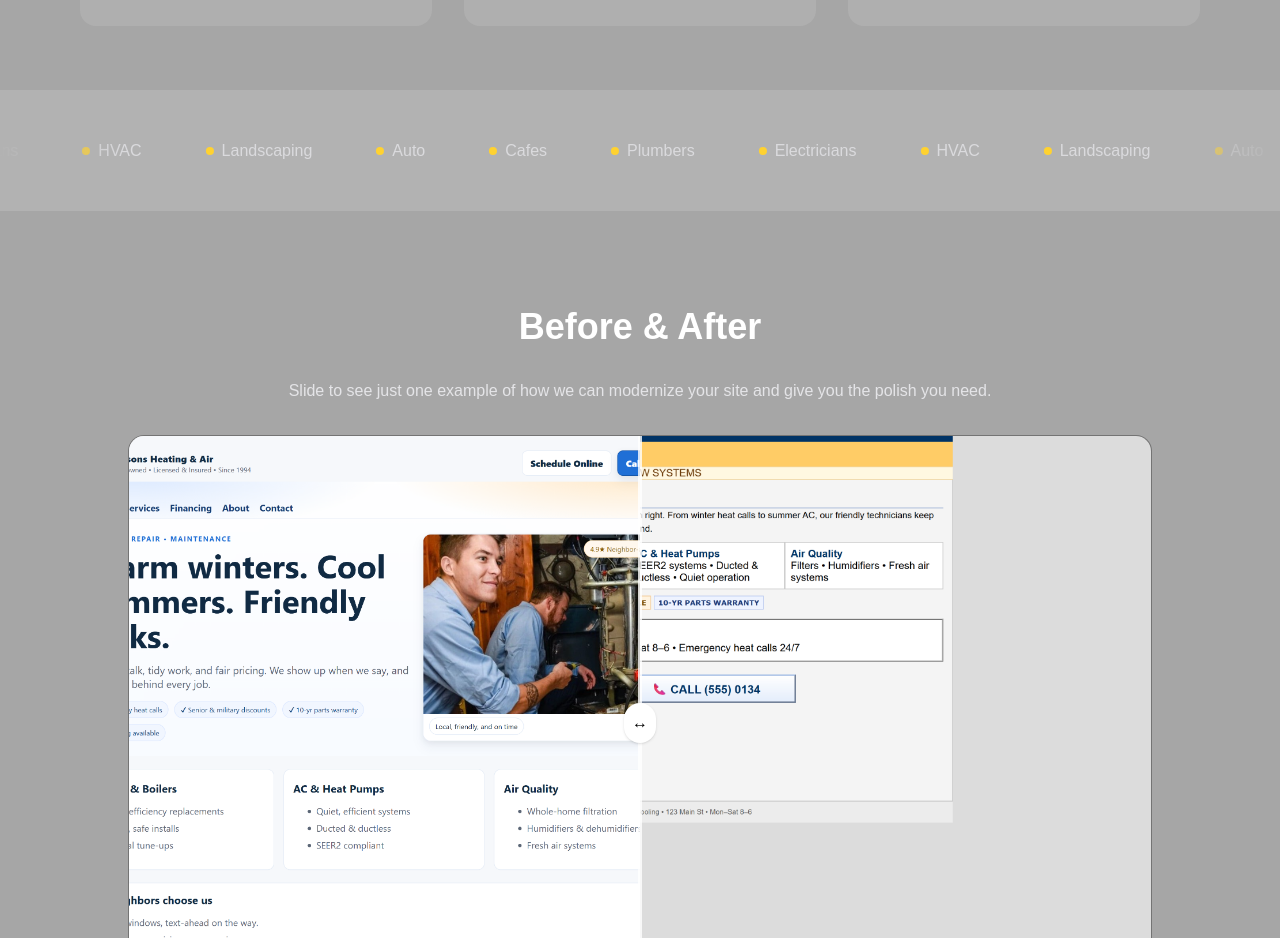
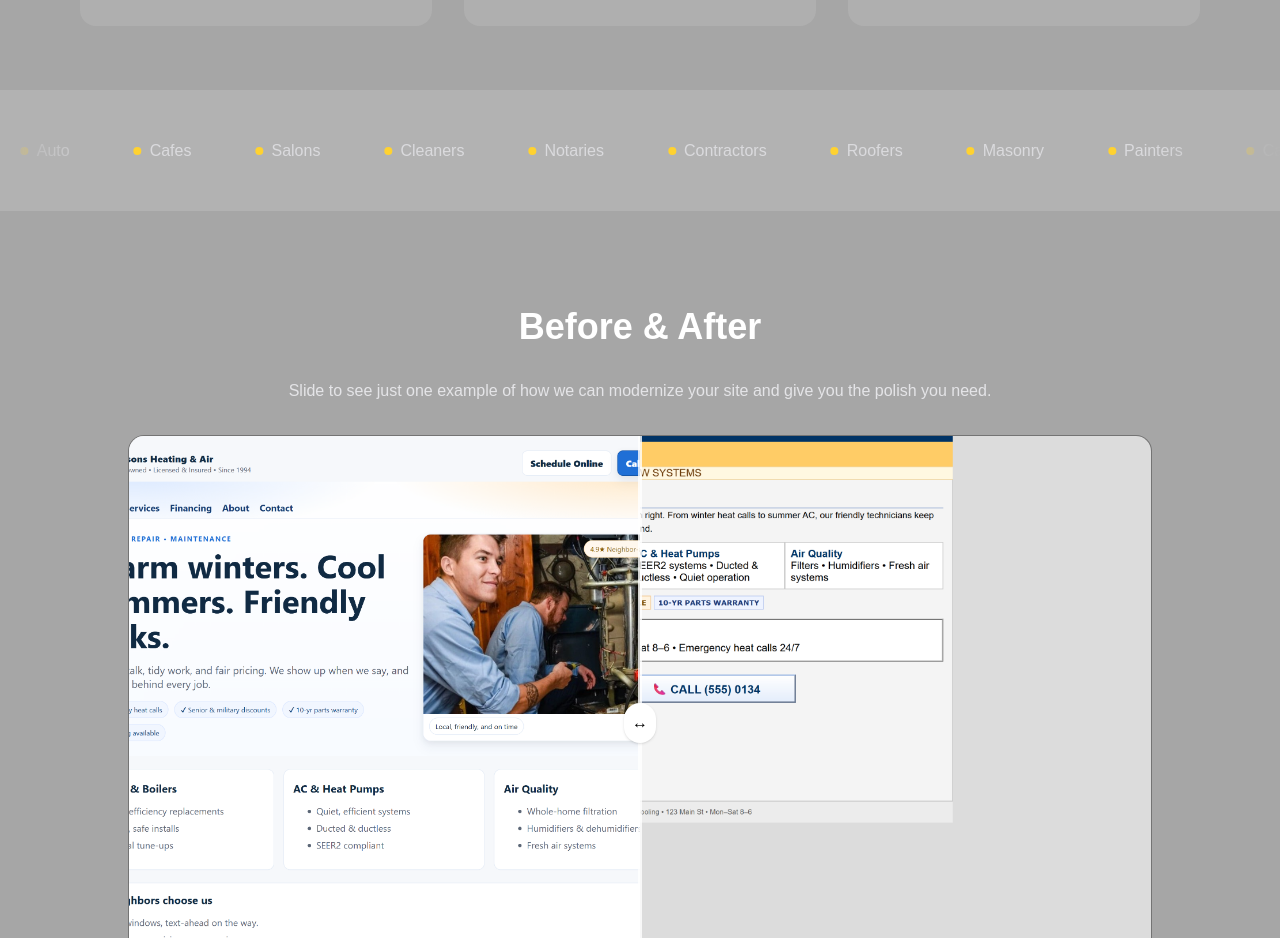
Before and after one commit to tsmith608/ForgeDigital, a Next.js app: page / in a window 1280 px wide. Shown: the part 1600-2538 px from the top of the page. Built offline with nearby package versions, Linux system fonts and the light colour scheme.

Commit message:
made marquee longer

```diff
--- a/app/page.tsx
+++ b/app/page.tsx
@@ -436,7 +436,9 @@ function ResultsStrip() {
 function LogoMarquee() {
   const logos = [
     "Plumbers", "Electricians", "HVAC",
-    "Landscaping", "Auto", "Cafes",
+    "Landscaping", "Auto", "Cafes", "Salons", "Cleaners",
+    "Notaries", "Contractors", "Roofers", "Masonry",
+    "Painters", "Carpenters"
   ];
 
   // Duplicate once for seamless loop
```
